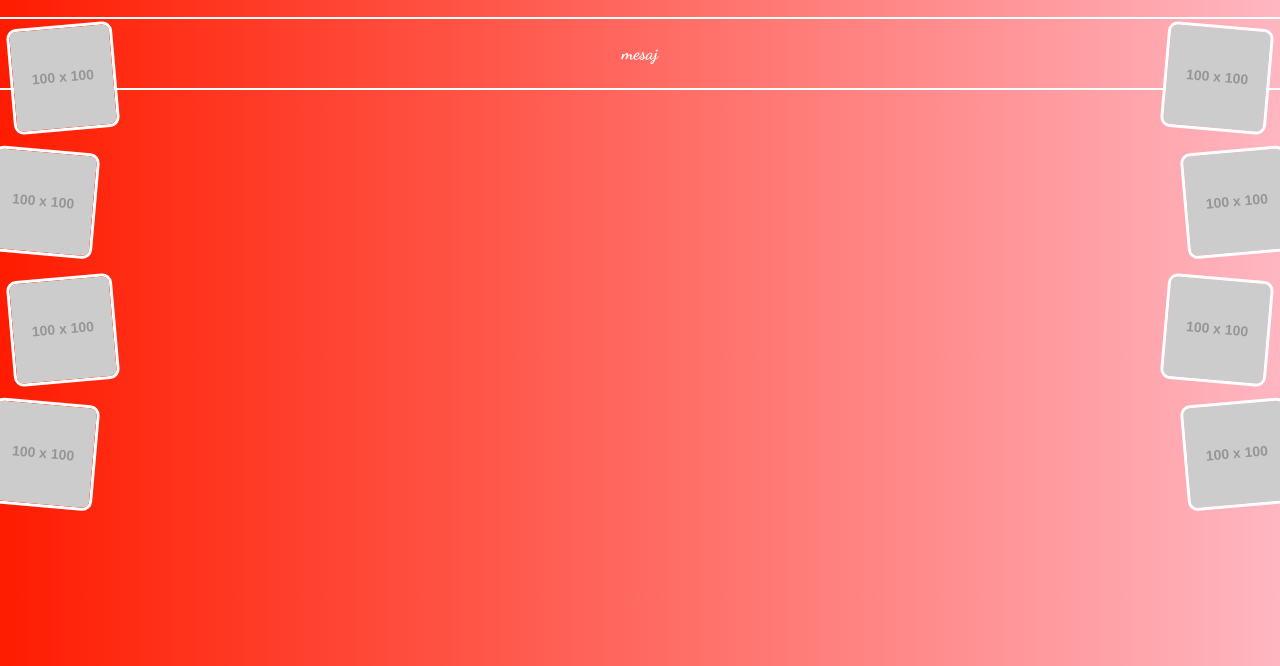
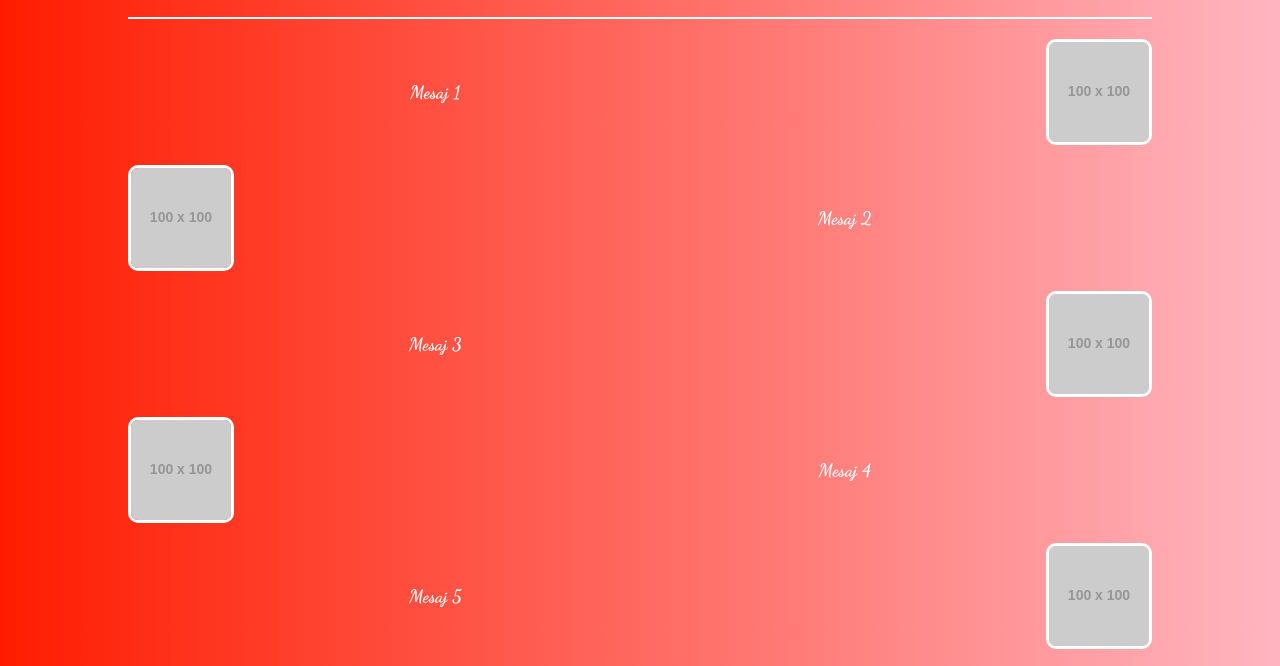
Before and after one commit to eca116/pt-adi, a plain HTML site: page index.html in a window 1280 px wide. Shown: the part 133-799 px from the top of the page. Drawn offline with Linux system fonts and the light colour scheme; placeholder pictures from the web are drawn by us.

Commit message:
Update index.html

```diff
--- a/index.html
+++ b/index.html
@@ -4,7 +4,6 @@
   <meta charset="UTF-8">
   <meta name="viewport" content="width=device-width, initial-scale=1">
   <title>La Multi Ani, Puisor</title>
-  <!-- Font fancy de tip handwriting -->
   <link href="https://fonts.googleapis.com/css2?family=Dancing+Script:wght@700&display=swap" rel="stylesheet">
   <style>
     body {
@@ -13,7 +12,7 @@
       background: linear-gradient(to right, #FF1C00, #FFB6C1);
       font-family: 'Dancing Script', cursive;
       font-weight: bold;
-      overflow-y: scroll;
+      overflow-x: hidden;
     }
     /* Personalizare scrollbar */
     ::-webkit-scrollbar {
@@ -50,56 +49,56 @@
       border: none;
       height: 2px;
       background-color: #fff;
-      margin: 20px 0;
+      margin: 20px auto;
+      width: 80%;
     }
-    /* Containerul pentru mesaj, centrat și cu lățime restrânsă pentru a evita suprapunerea cu pozele ancorate */
-    .message-container {
+    /* Container general mesaje + imagini */
+    .content {
+      width: 80%;
       margin: 20px auto;
-      width: calc(100% - 300px); /* lăsăm spațiu pentru coloanele laterale */
-      text-align: center;
+      display: flex;
+      flex-direction: column;
+      gap: 20px;
     }
+    /* Rand cu mesaj + imagine */
+    .row {
+      display: flex;
+      align-items: center;
+      justify-content: space-between;
+    }
+    /* Mesaj */
     .message {
       color: #fff;
       font-size: 18px;
       line-height: 1.6;
+      width: 60%;
+      text-align: center;
     }
-    /* Coloanele cu poze ancorate */
-    .side {
-      position: fixed;
-      display: flex;
-      flex-direction: column;
-      gap: 20px;
-    }
-    .side.left {
-      left: 10px;
-      top: 50%;
-      transform: translateY(-50%);
-    }
-    .side.right {
-      right: 10px;
-      top: 50%;
-      transform: translateY(-50%);
-    }
-    .side img {
+    /* Imagine */
+    .image-container {
       width: 100px;
       height: 100px;
+      border-radius: 10px;
+      overflow: hidden;
+      border: 3px solid #fff;
+    }
+    .image-container img {
+      width: 100%;
+      height: 100%;
       object-fit: cover;
-      border: 3px solid #fff;
-      border-radius: 10px;
     }
-    /* Zig-zag efect pentru coloana stângă */
-    .side.left img:nth-child(odd) {
-      transform: rotate(-5deg);
+    /* Alternare: primele mesaje stânga, restul dreapta */
+    .row:nth-child(odd) .message {
+      order: 1; /* Mesaj pe stânga */
     }
-    .side.left img:nth-child(even) {
-      transform: rotate(5deg) translateX(-20px);
+    .row:nth-child(odd) .image-container {
+      order: 2; /* Poză pe dreapta */
     }
-    /* Zig-zag efect pentru coloana dreaptă */
-    .side.right img:nth-child(odd) {
-      transform: rotate(5deg);
+    .row:nth-child(even) .message {
+      order: 2; /* Mesaj pe dreapta */
     }
-    .side.right img:nth-child(even) {
-      transform: rotate(-5deg) translateX(20px);
+    .row:nth-child(even) .image-container {
+      order: 1; /* Poză pe stânga */
     }
   </style>
 </head>
@@ -107,22 +106,42 @@
   <h1>La Multi Ani, Puisor</h1>
   <h2>Te Iubeeeesc!</h2>
   <hr class="separator">
-  <div class="message-container">
-    <div class="message">mesaj</div>
+
+  <div class="content">
+    <div class="row">
+      <div class="message">Mesaj 1</div>
+      <div class="image-container"><img src="https://via.placeholder.com/100" alt="Poza 1"></div>
+    </div>
+    <div class="row">
+      <div class="image-container"><img src="https://via.placeholder.com/100" alt="Poza 2"></div>
+      <div class="message">Mesaj 2</div>
+    </div>
+    <div class="row">
+      <div class="message">Mesaj 3</div>
+      <div class="image-container"><img src="https://via.placeholder.com/100" alt="Poza 3"></div>
+    </div>
+    <div class="row">
+      <div class="image-container"><img src="https://via.placeholder.com/100" alt="Poza 4"></div>
+      <div class="message">Mesaj 4</div>
+    </div>
+    <div class="row">
+      <div class="message">Mesaj 5</div>
+      <div class="image-container"><img src="https://via.placeholder.com/100" alt="Poza 5"></div>
+    </div>
+    <div class="row">
+      <div class="image-container"><img src="https://via.placeholder.com/100" alt="Poza 6"></div>
+      <div class="message">Mesaj 6</div>
+    </div>
+    <div class="row">
+      <div class="message">Mesaj 7</div>
+      <div class="image-container"><img src="https://via.placeholder.com/100" alt="Poza 7"></div>
+    </div>
+    <div class="row">
+      <div class="image-container"><img src="https://via.placeholder.com/100" alt="Poza 8"></div>
+      <div class="message">Mesaj 8</div>
+    </div>
   </div>
+
   <hr class="separator">
-
-  <div class="side left">
-    <img src="https://via.placeholder.com/100" alt="Poza 1">
-    <img src="https://via.placeholder.com/100" alt="Poza 2">
-    <img src="https://via.placeholder.com/100" alt="Poza 3">
-    <img src="https://via.placeholder.com/100" alt="Poza 4">
-  </div>
-  <div class="side right">
-    <img src="https://via.placeholder.com/100" alt="Poza 5">
-    <img src="https://via.placeholder.com/100" alt="Poza 6">
-    <img src="https://via.placeholder.com/100" alt="Poza 7">
-    <img src="https://via.placeholder.com/100" alt="Poza 8">
-  </div>
 </body>
 </html>
```
